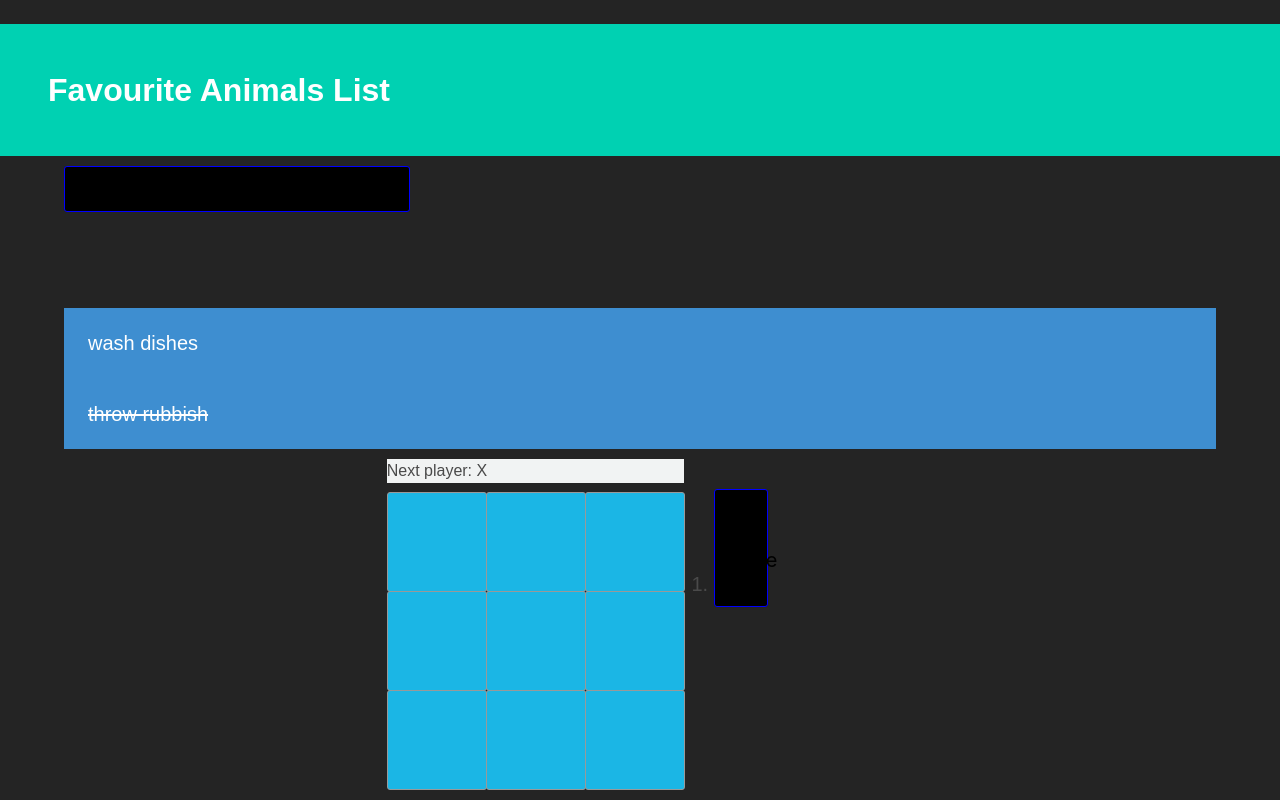
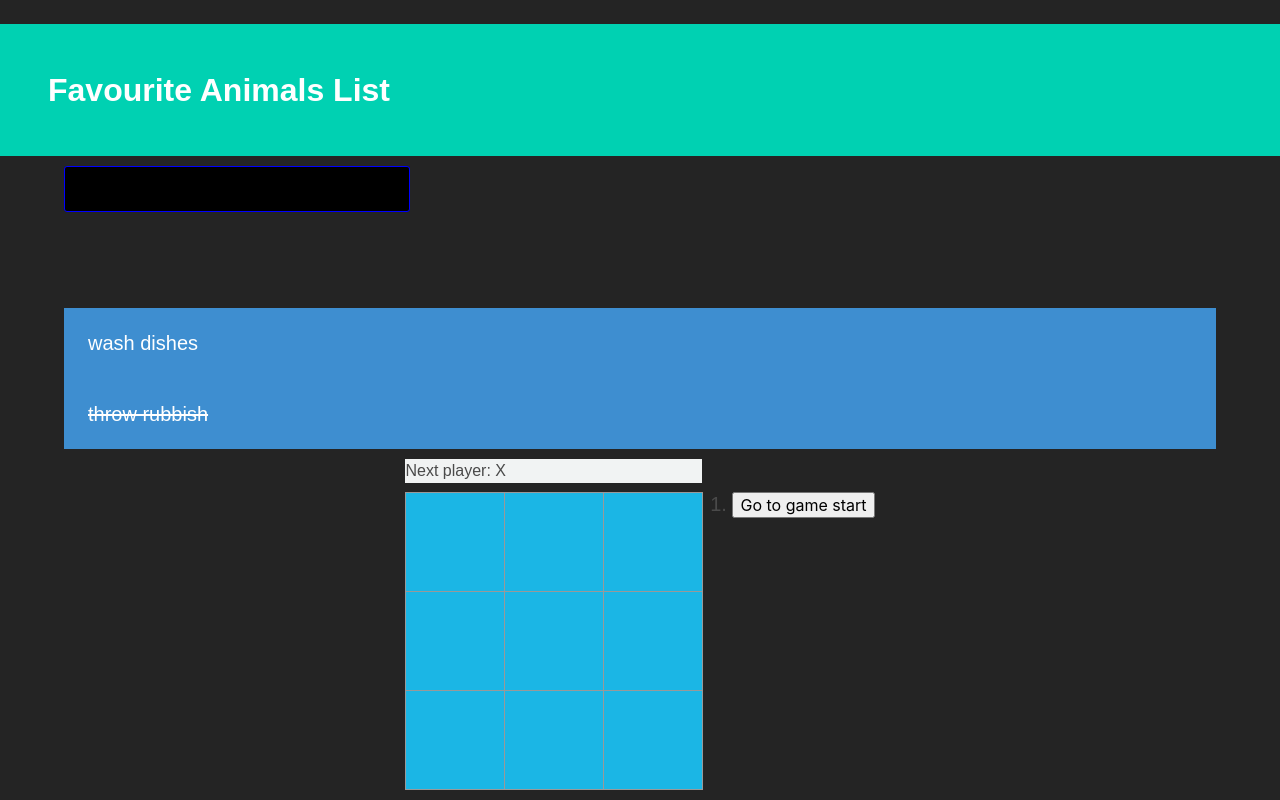
Before and after one commit to hellospacecorgi/react-learning, a React (Vite) app: page / in a window 1280 px wide. Shown: the part 597-1397 px from the top of the page. Built offline with nearby package versions, Linux system fonts and the light colour scheme.

Commit message:
Limit button styling to add animals button

```diff
--- a/src/App.css
+++ b/src/App.css
@@ -175,7 +175,7 @@ button {
   align-items: center;
 }
 
-button {
+.add-animal-button {
   background-color: black;
   border: 1px solid blue;
   border-radius: 3px;
--- a/src/App.jsx
+++ b/src/App.jsx
@@ -87,7 +87,9 @@ function App() {
         </div>
       </div>
       <div className="container">
-        <button onClick={handleOnClick}>Add animals</button>
+        <button className="add-animal-button" onClick={handleOnClick}>
+          Add animals
+        </button>
         <div className="container">
           <section className="section">
             <div className="columns">
```
